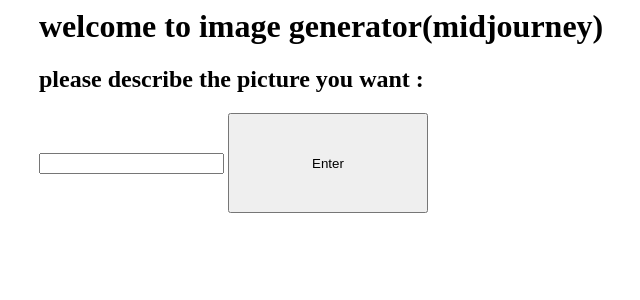
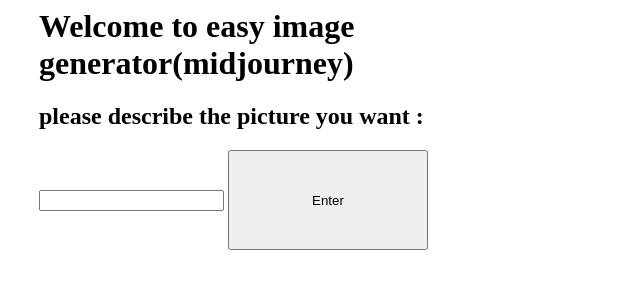
Before and after one commit to gentlecanoe/0219, a Flask app: page /image_gpt in a window 1280 px wide. Shown: the top 300 px of the page, without its empty margins (285-925 px from the left). Run offline with Flask 3, Linux system fonts and the light colour scheme.

Commit message:
Update image_gpt.html

```diff
--- a/templates/image_gpt.html
+++ b/templates/image_gpt.html
@@ -6,7 +6,7 @@
 </style>
 
 <div class="container">
-<h1>welcome to image generator(midjourney)</h1>
+<h1>Welcome to easy image generator(midjourney)</h1>
 <form action="/image_result" method="post">
       <h2>please describe the picture you want : </h2>
       <input type = "text" name="q">
```
